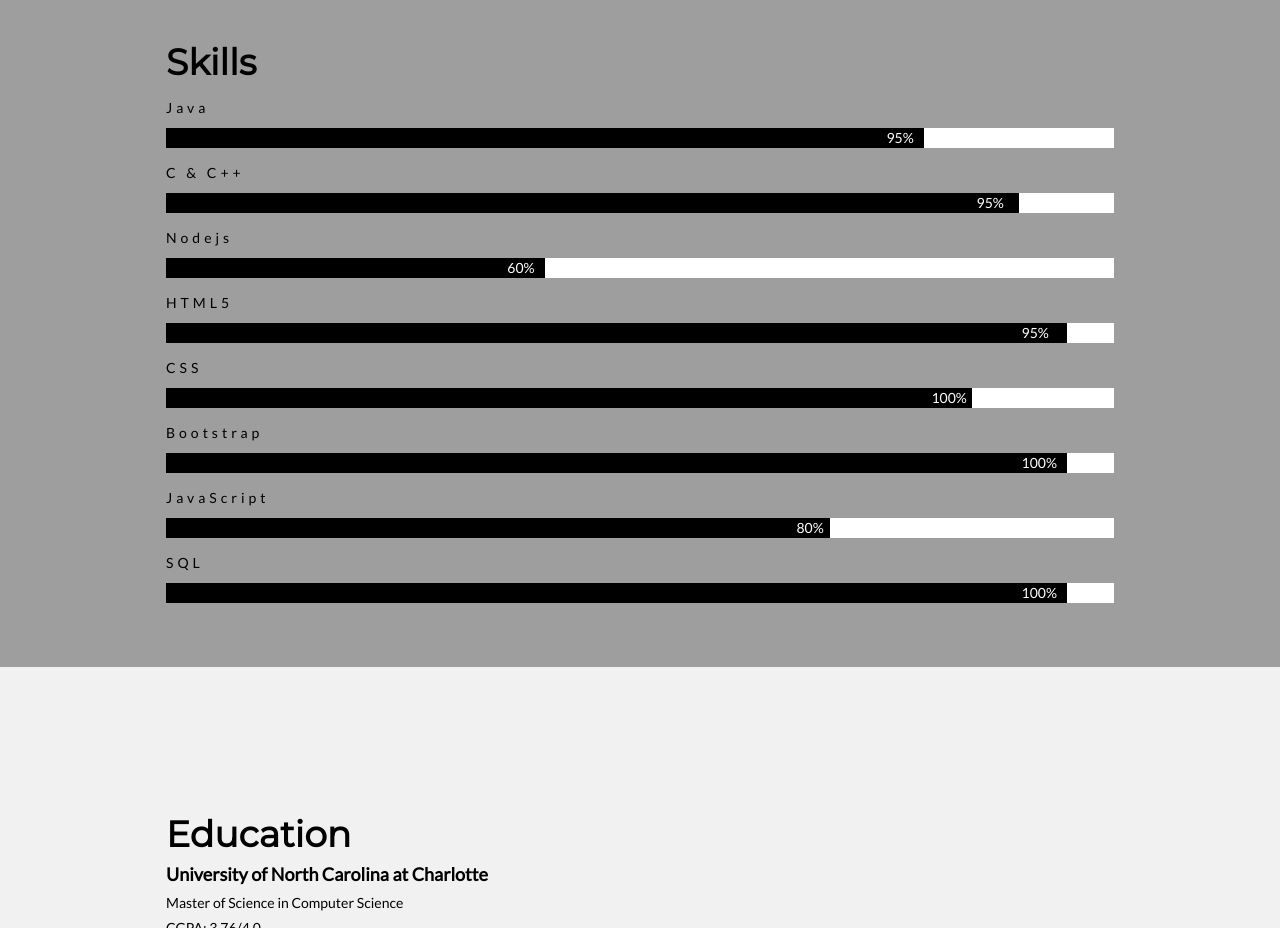
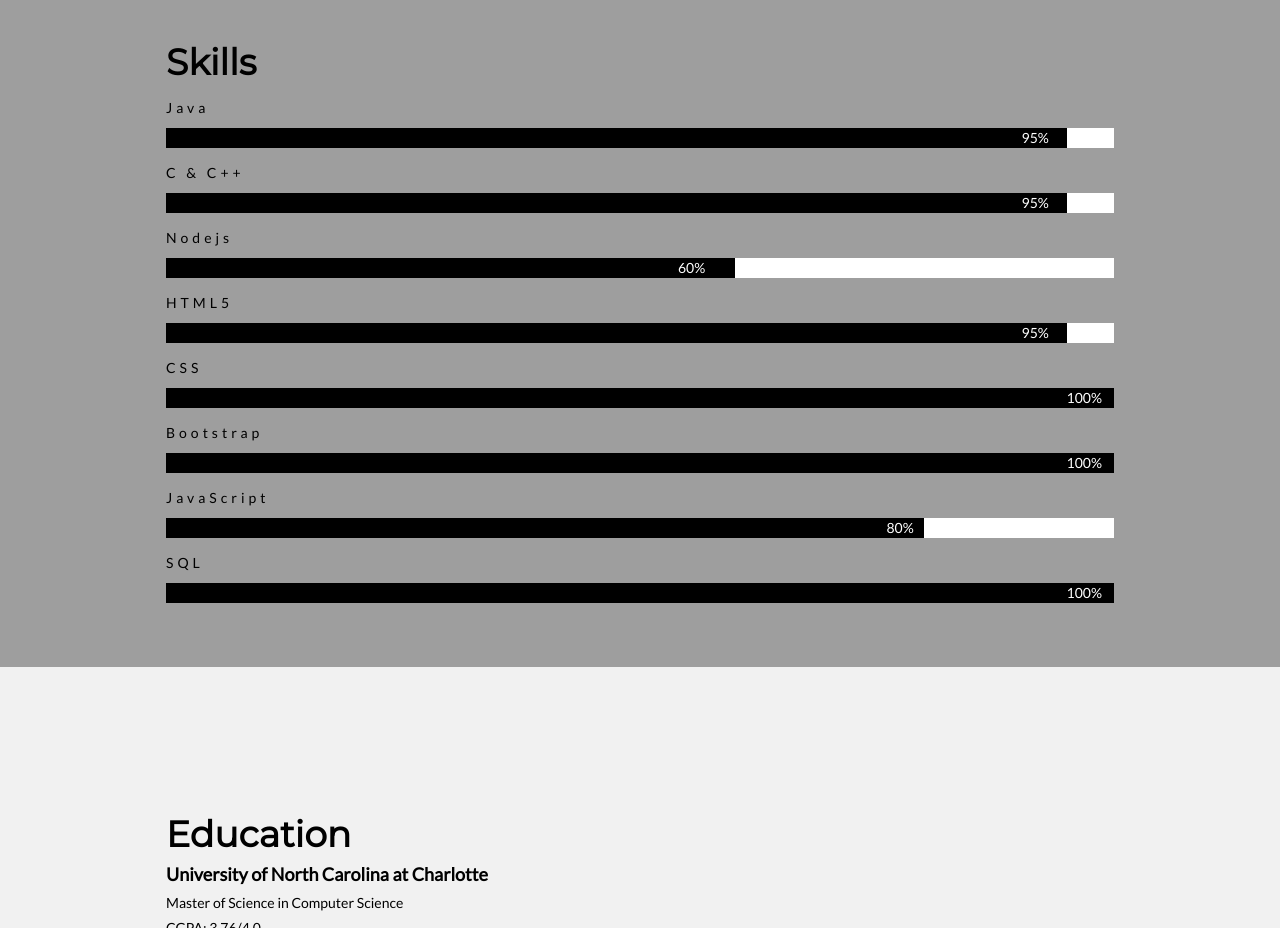
Before and after one commit to SunidhiKabra/SunidhiKabra.github.io, a plain HTML site: page index.html in a window 1280 px wide. Shown: the part 1320-2248 px from the top of the page. Drawn offline with nearby package versions, Linux system fonts and the light colour scheme.

Commit message:
Updated skills' percentage

```diff
--- a/index.html
+++ b/index.html
@@ -86,15 +86,15 @@ body,h1,h2,h3,h4,h5,h6 {font-family: "Lato", sans-serif}
       <h1><b>Skills</b></h1>
 	<p class="w3-wide margin15">Java</p>
     <div class="w3-white">
-      <div class="w3-black" style="height:20px;width:80%"><p style="margin-left:95%">95%</p></div>
+      <div class="w3-black" style="height:20px;width:95%"><p style="margin-left:95%">95%</p></div>
     </div>
     <p class="w3-wide margin15">C & C++</p>
     <div class="w3-white">
-      <div class="w3-black" style="height:20px;width:90%"><p style="margin-left:95%">95%</p></div>
+      <div class="w3-black" style="height:20px;width:95%"><p style="margin-left:95%">95%</p></div>
     </div>
 	<p class="w3-wide margin15">Nodejs</p>
     <div class="w3-white">
-      <div class="w3-black" style="height:20px;width:40%"><p style="margin-left:90%">60%</p></div>
+      <div class="w3-black" style="height:20px;width:60%"><p style="margin-left:90%">60%</p></div>
     </div>
     <p class="w3-wide margin15">HTML5</p>
     <div class="w3-white">
@@ -102,19 +102,19 @@ body,h1,h2,h3,h4,h5,h6 {font-family: "Lato", sans-serif}
     </div>
 	<p class="w3-wide margin15">CSS</p>
     <div class="w3-white">
-      <div class="w3-black" style="height:20px;width:85%"><p style="margin-left:95%">100%</p></div>
+      <div class="w3-black" style="height:20px;width:100%"><p style="margin-left:95%">100%</p></div>
     </div>
 	<p class="w3-wide margin15">Bootstrap</p>
     <div class="w3-white">
-      <div class="w3-black" style="height:20px;width:95%"><p style="margin-left:95%">100%</p></div>
+      <div class="w3-black" style="height:20px;width:100%"><p style="margin-left:95%">100%</p></div>
     </div>
 	<p class="w3-wide margin15">JavaScript</p>
     <div class="w3-white">
-      <div class="w3-black" style="height:20px;width:70%"><p style="margin-left:95%">80%</p></div>
+      <div class="w3-black" style="height:20px;width:80%"><p style="margin-left:95%">80%</p></div>
     </div>
 	<p class="w3-wide margin15">SQL</p>
     <div class="w3-white">
-      <div class="w3-black" style="height:20px;width:95%"><p style="margin-left:95%">100%</p></div>
+      <div class="w3-black" style="height:20px;width:100%"><p style="margin-left:95%">100%</p></div>
     </div>
 	</div>
   </div>
```
